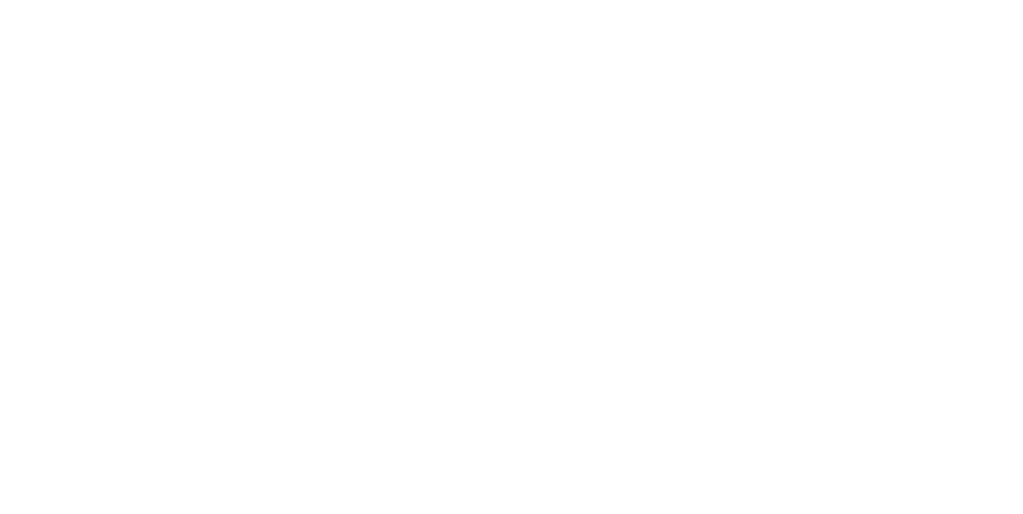
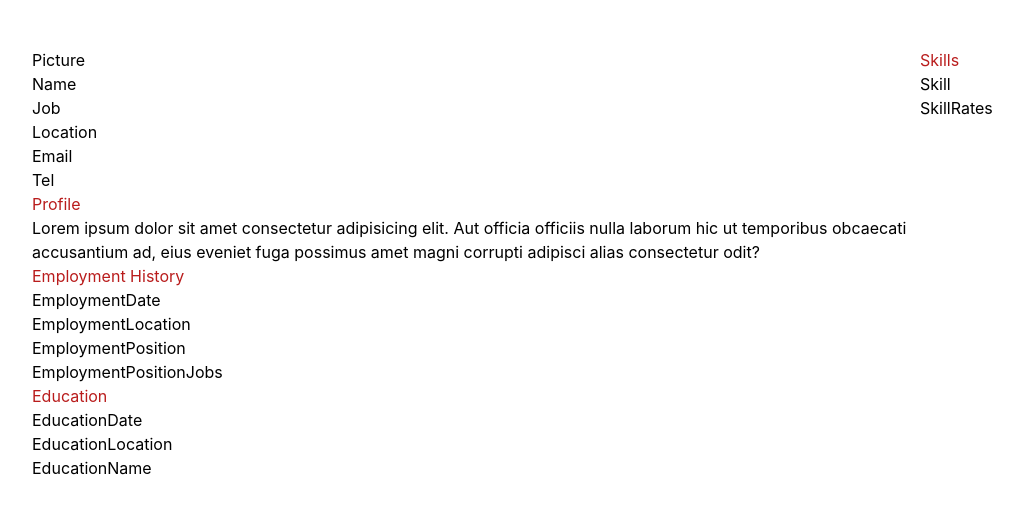
Before and after one commit to developersung13/resume, a React (Create React App) app: page / in a window 1280 px wide. Shown: the top 514 px of the page, without its empty margins (16-1039 px from the left). Built offline with nearby package versions, Linux system fonts and the light colour scheme.

Commit message:
Update asset

```diff
--- a/src/App.js
+++ b/src/App.js
@@ -1,5 +1,54 @@
+import { SectionTitle } from "./components/SectionTitle";
+
 function App() {
-  return <div className="App"></div>;
+  return (
+    <div className="App">
+      <div className="p-12">
+        <div className="grid grid-cols-4">
+          <div className="col-span-3">
+            <div>
+              <div>Picture</div>
+              <div>Name</div>
+              <div>Job</div>
+              <div>Location</div>
+              <div>Email</div>
+              <div>Tel</div>
+            </div>
+
+            <div>
+              <SectionTitle>Profile</SectionTitle>
+              <div>
+                Lorem ipsum dolor sit amet consectetur adipisicing elit. Aut
+                officia officiis nulla laborum hic ut temporibus obcaecati
+                accusantium ad, eius eveniet fuga possimus amet magni corrupti
+                adipisci alias consectetur odit?
+              </div>
+            </div>
+
+            <div>
+              <SectionTitle>Employment History</SectionTitle>
+              <div>EmploymentDate</div>
+              <div>EmploymentLocation</div>
+              <div>EmploymentPosition</div>
+              <div>EmploymentPositionJobs</div>
+            </div>
+            <div>
+              <SectionTitle>Education</SectionTitle>
+              <div>EducationDate</div>
+              <div>EducationLocation</div>
+              <div>EducationName</div>
+            </div>
+          </div>
+
+          <div>
+            <SectionTitle>Skills</SectionTitle>
+            <div>Skill</div>
+            <div>SkillRates</div>
+          </div>
+        </div>
+      </div>
+    </div>
+  );
 }
 
 export default App;
--- /dev/null
+++ b/src/components/SectionTitle.jsx
@@ -0,0 +1,3 @@
+export const SectionTitle = (props) => {
+  return <div className="text-red-700">{props.children}</div>;
+};
```
